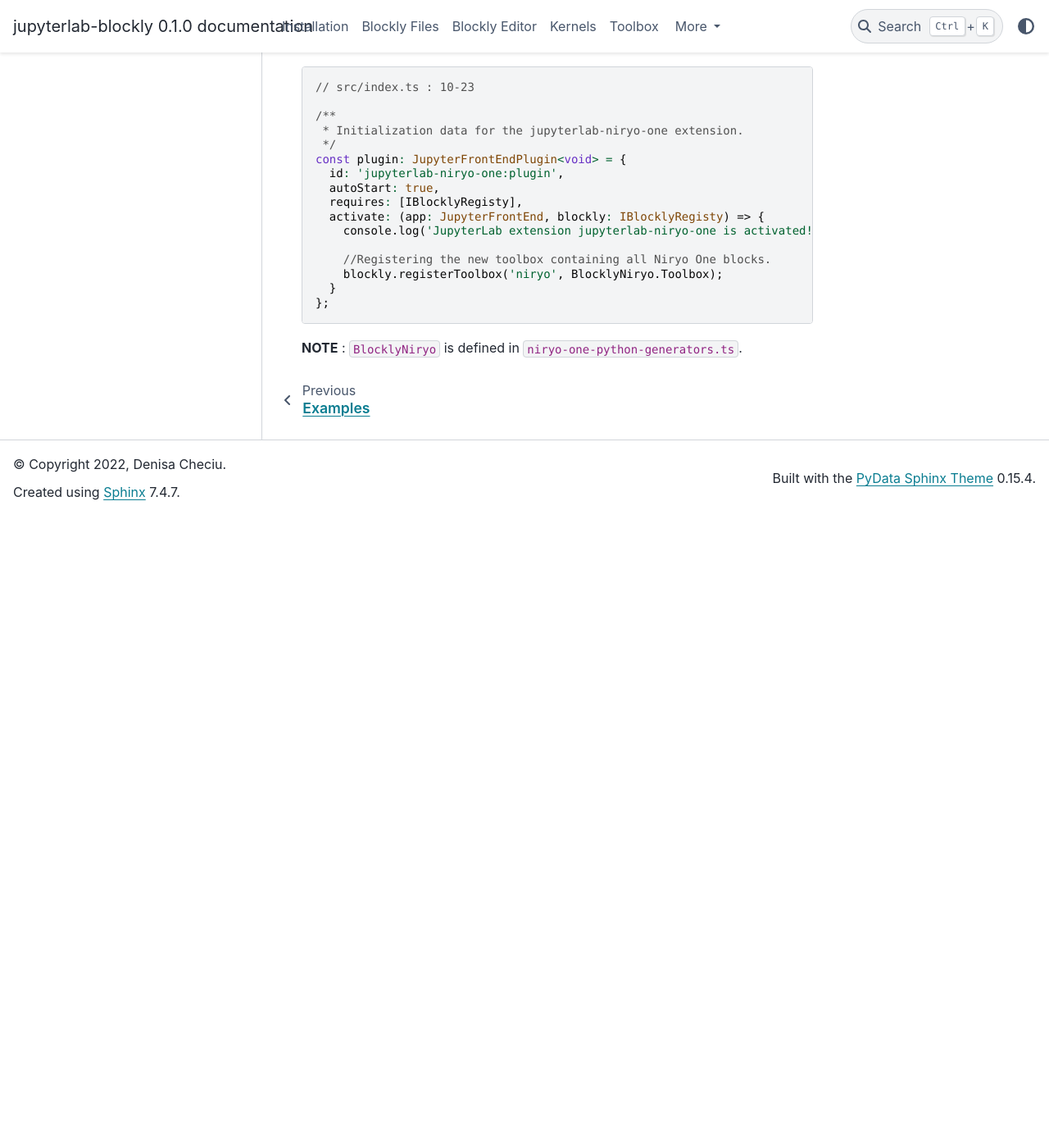
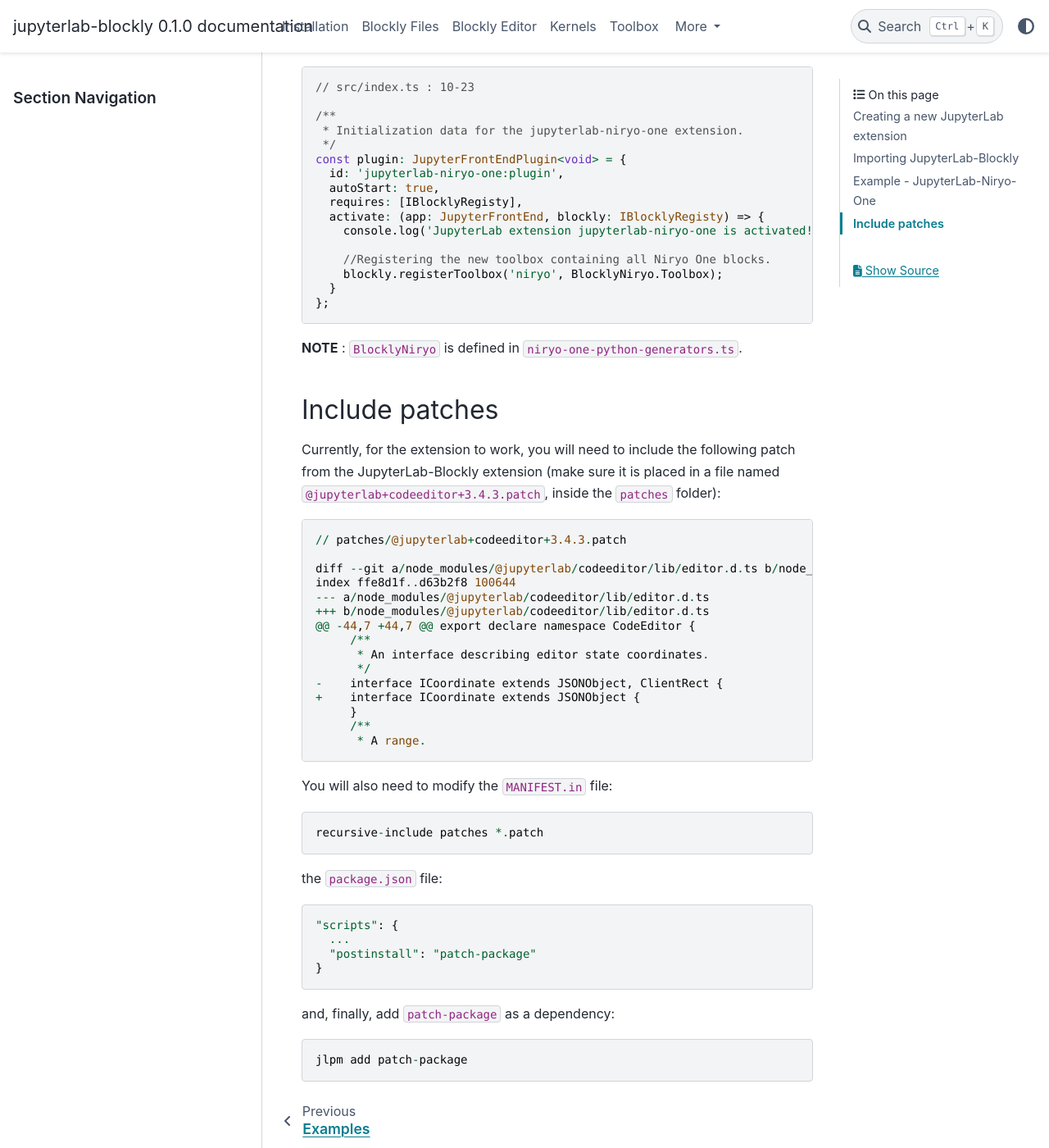
Before and after one commit to QuantStack/jupyterlab-blockly, a Sphinx documentation site: the page built from docs/other_extensions.md, in a window 1280 px wide and 1400 px high, scrolled down 2813 px. Shown: the whole window at 82% size. Built offline with Sphinx 7.4.7 and the PyData theme 0.15.4, drawn with Linux system fonts in a browser that asks for light colours; before the commit the page ends 3443 px from its top, so only the background shows below that.

Commit message:
added instruction about adding patches

`````diff
--- a/docs/other_extensions.md
+++ b/docs/other_extensions.md
@@ -109,3 +109,41 @@
 ```
 
 **NOTE** : `BlocklyNiryo` is defined in `niryo-one-python-generators.ts`.
+
+
+## Include patches
+Currently, for the extension to work, you will need to include the following patch from the JupyterLab-Blockly extension (make sure it is placed in a file named `@jupyterlab+codeeditor+3.4.3.patch`, inside the `patches` folder):
+
+```
+// patches/@jupyterlab+codeeditor+3.4.3.patch
+
+diff --git a/node_modules/@jupyterlab/codeeditor/lib/editor.d.ts b/node_modules/@jupyterlab/codeeditor/lib/editor.d.ts
+index ffe8d1f..d63b2f8 100644
+--- a/node_modules/@jupyterlab/codeeditor/lib/editor.d.ts
++++ b/node_modules/@jupyterlab/codeeditor/lib/editor.d.ts
+@@ -44,7 +44,7 @@ export declare namespace CodeEditor {
+     /**
+      * An interface describing editor state coordinates.
+      */
+-    interface ICoordinate extends JSONObject, ClientRect {
++    interface ICoordinate extends JSONObject {
+     }
+     /**
+      * A range.
+```
+
+You will also need to modify the `MANIFEST.in` file:
+```
+recursive-include patches *.patch
+```
+the `package.json` file:
+```
+"scripts": {
+  ...
+  "postinstall": "patch-package"
+}
+````
+and, finally, add `patch-package` as a dependency:
+```
+jlpm add patch-package
+```
`````
